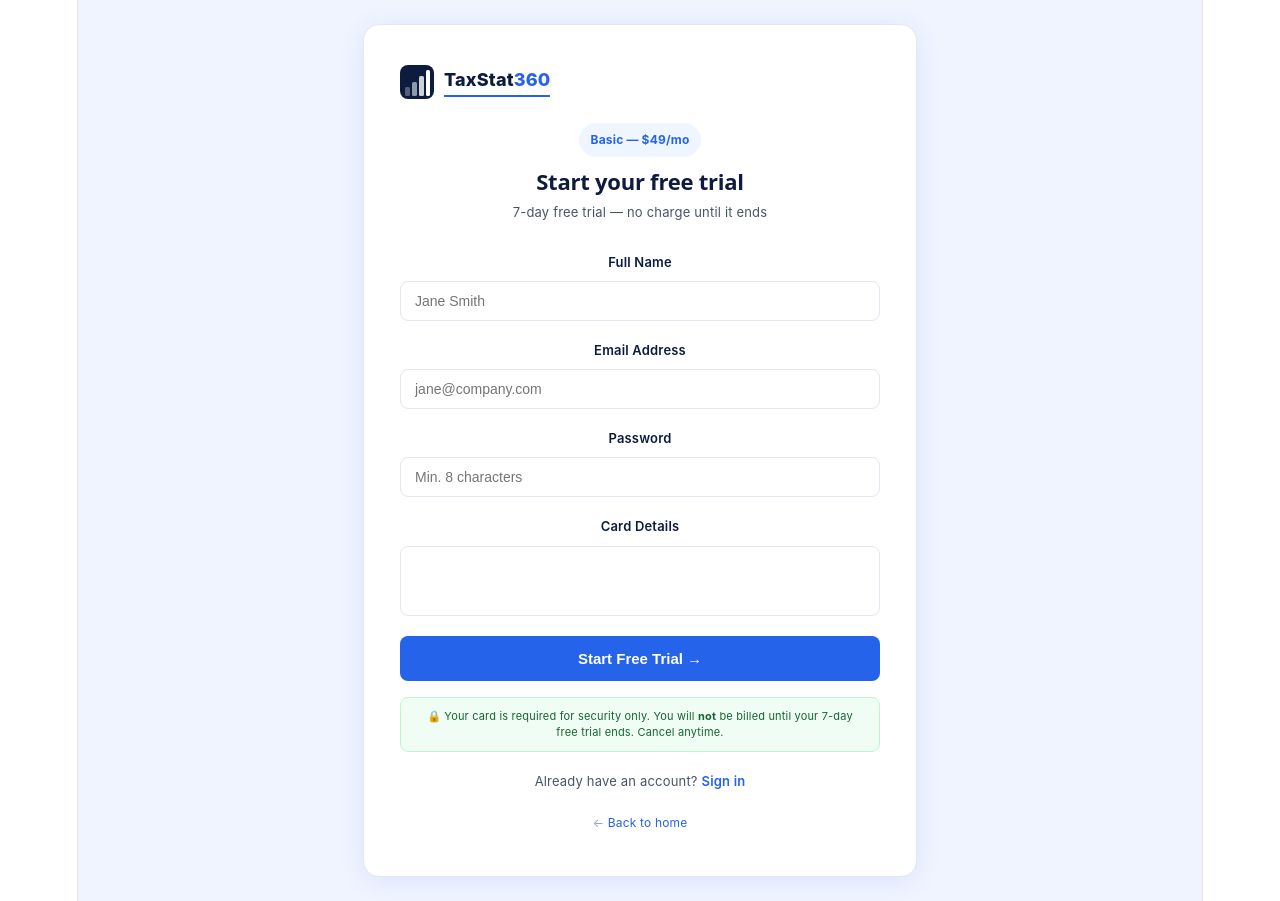
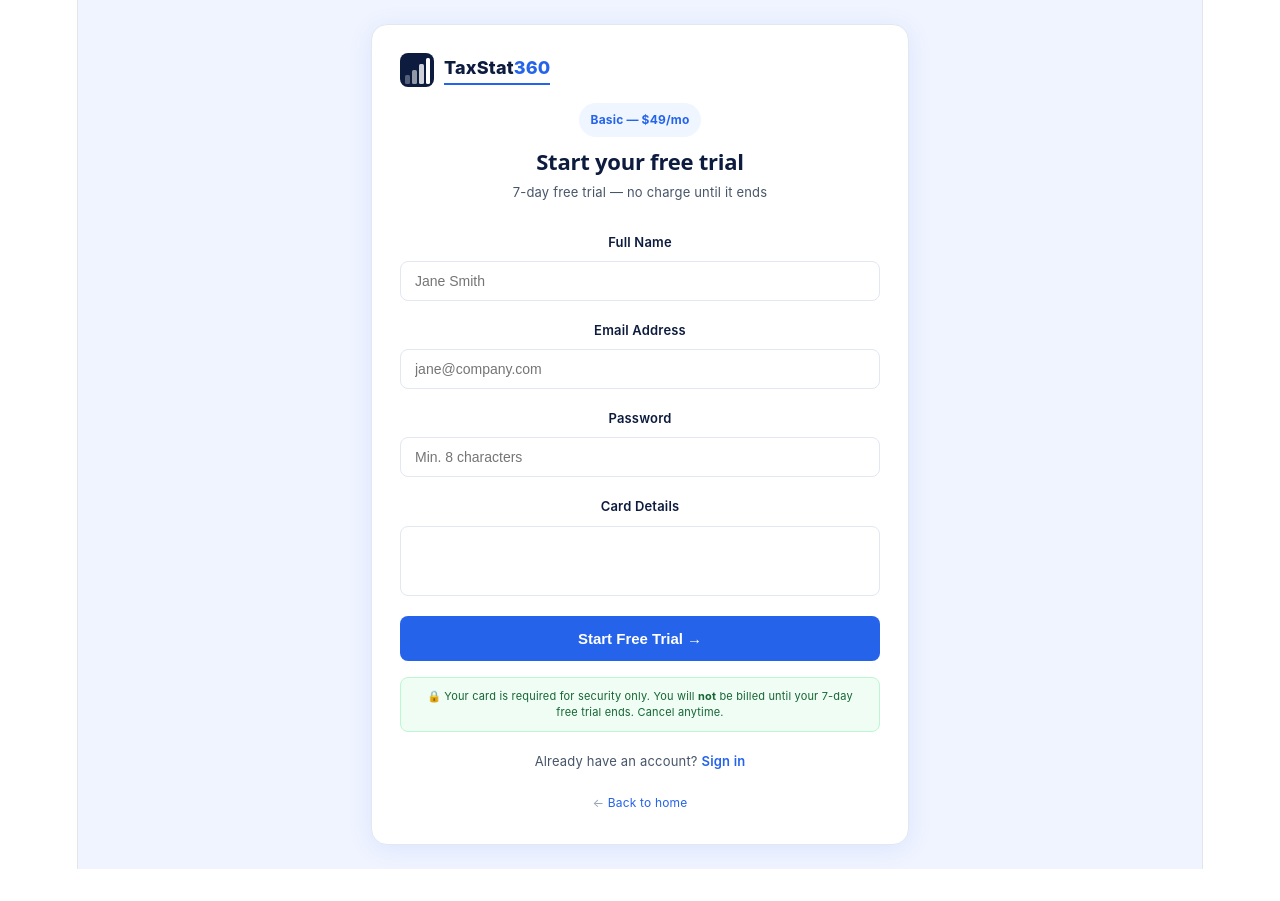
Before and after one commit to natashaverela-speckm/TaxStat360, a React (Vite) app: page /signup in a window 1280 px wide. After the commit the page ends 869 px from the top, so only its background shows below. Built offline with nearby package versions, Linux system fonts and the light colour scheme.

Commit message:
Fix signup form layout - compact spacing

```diff
--- a/src/Onboarding.jsx
+++ b/src/Onboarding.jsx
@@ -3,8 +3,8 @@ import { useNavigate, useLocation } from 'react-router-dom'
 const N='#0D1B3E',B='#2563EB',SL='#475569'
 const API='https://app.taxstat360.com'
 const PK='pk_test_51TJPXq5MkNEttBVv7cYT6PpzXUhFaTS8iqFXfGqscrRXDsACVAZbZ2SVNQ0Gr8pQ9I0Dbo6OCpsaIKMLc9O8PCHr00TtaIAHB8'
-const LOGO=()=>(<div style={{display:'flex',alignItems:'center',gap:10,marginBottom:24}}><svg width="34" height="34" viewBox="0 0 34 34"><rect width="34" height="34" rx="8" fill="#0D1B3E"/><rect x="5" y="22" width="5" height="9" rx="1.5" fill="white" opacity="0.3"/><rect x="12" y="17" width="5" height="14" rx="1.5" fill="white" opacity="0.55"/><rect x="19" y="11" width="5" height="20" rx="1.5" fill="white" opacity="0.8"/><rect x="26" y="5" width="4" height="26" rx="1.5" fill="white"/></svg><div style={{fontWeight:800,color:N,fontSize:18,borderBottom:'2px solid #2563EB',paddingBottom:'1px'}}>TaxStat<span style={{color:B}}>360</span></div></div>)
-const Wrap=({children})=>(<div style={{minHeight:'100vh',background:'#F0F4FF',display:'flex',alignItems:'center',justifyContent:'center',padding:24,fontFamily:'Inter,sans-serif'}}><div style={{background:'#fff',borderRadius:16,padding:'40px 36px',maxWidth:480,width:'100%',boxShadow:'0 4px 24px rgba(37,99,235,0.10)',border:'1px solid #E2E8F0'}}><LOGO/>{children}</div></div>)
+const LOGO=()=>(<div style={{display:'flex',alignItems:'center',gap:10,marginBottom:16}}><svg width="34" height="34" viewBox="0 0 34 34"><rect width="34" height="34" rx="8" fill="#0D1B3E"/><rect x="5" y="22" width="5" height="9" rx="1.5" fill="white" opacity="0.3"/><rect x="12" y="17" width="5" height="14" rx="1.5" fill="white" opacity="0.55"/><rect x="19" y="11" width="5" height="20" rx="1.5" fill="white" opacity="0.8"/><rect x="26" y="5" width="4" height="26" rx="1.5" fill="white"/></svg><div style={{fontWeight:800,color:N,fontSize:18,borderBottom:'2px solid #2563EB',paddingBottom:'1px'}}>TaxStat<span style={{color:B}}>360</span></div></div>)
+const Wrap=({children})=>(<div style={{minHeight:'100vh',background:'#F0F4FF',display:'flex',alignItems:'center',justifyContent:'center',padding:24,fontFamily:'Inter,sans-serif'}}><div style={{background:'#fff',borderRadius:16,padding:'28px 28px',maxWidth:480,width:'100%',boxShadow:'0 4px 24px rgba(37,99,235,0.10)',border:'1px solid #E2E8F0'}}><LOGO/>{children}</div></div>)
 
 function SignupScreen(){
   const nav=useNavigate()
@@ -105,7 +105,7 @@ function EntityScreen(){
     <div style={{marginBottom:8}}><span style={{background:'#EFF6FF',color:B,fontSize:11,fontWeight:700,padding:'3px 10px',borderRadius:20}}>Step 1 of 3</span></div>
     <h2 style={{color:N,fontSize:22,fontWeight:800,margin:'0 0 4px'}}>What type of business entity?</h2>
     <p style={{color:SL,fontSize:13,margin:'0 0 24px'}}>This helps us map the right IRS schedules for you.</p>
-    <div style={{display:'grid',gridTemplateColumns:'1fr 1fr',gap:10,marginBottom:24}}>
+    <div style={{display:'grid',gridTemplateColumns:'1fr 1fr',gap:10,marginBottom:16}}>
       {types.map(t=>(<div key={t} onClick={()=>setSelected(t)} style={{padding:'14px 12px',border:'2px solid '+(selected===t?B:'#E2E8F0'),borderRadius:10,cursor:'pointer',textAlign:'center',fontSize:13,fontWeight:600,color:selected===t?B:N,background:selected===t?'#EFF6FF':'#fff',transition:'all 0.15s'}}>{t}</div>))}
     </div>
     <button onClick={()=>{if(selected){localStorage.setItem('entityType',selected);nav('/onboarding/business')}}} disabled={!selected} style={{width:'100%',padding:14,background:selected?B:'#94a3b8',color:'#fff',border:'none',borderRadius:8,fontWeight:700,fontSize:15,cursor:selected?'pointer':'not-allowed'}}>Continue →</button>
@@ -144,7 +144,7 @@ function ImportScreen(){
     <div style={{marginBottom:8}}><span style={{background:'#EFF6FF',color:B,fontSize:11,fontWeight:700,padding:'3px 10px',borderRadius:20}}>Step 3 of 3</span></div>
     <h2 style={{color:N,fontSize:22,fontWeight:800,margin:'0 0 4px'}}>Connect your accounting software</h2>
     <p style={{color:SL,fontSize:13,margin:'0 0 24px'}}>We'll import your financial data to power your AI analysis.</p>
-    <div style={{display:'grid',gridTemplateColumns:'1fr 1fr',gap:12,marginBottom:24}}>
+    <div style={{display:'grid',gridTemplateColumns:'1fr 1fr',gap:12,marginBottom:16}}>
       {integrations.map(i=>(<div key={i.name} onClick={()=>window.open(API+'/integrations/'+i.name.toLowerCase()+'/connect','_blank')} style={{padding:'18px 12px',border:'1px solid #E2E8F0',borderRadius:10,cursor:'pointer',textAlign:'center',transition:'all 0.15s'}} onMouseOver={e=>e.currentTarget.style.borderColor=i.color} onMouseOut={e=>e.currentTarget.style.borderColor='#E2E8F0'}><div style={{width:40,height:40,borderRadius:8,background:i.color,color:'#fff',fontWeight:800,fontSize:13,display:'flex',alignItems:'center',justifyContent:'center',margin:'0 auto 8px'}}>{i.logo}</div><div style={{fontSize:13,fontWeight:600,color:N}}>{i.name}</div></div>))}
     </div>
     <button onClick={()=>nav('/dashboard')} style={{width:'100%',padding:14,background:B,color:'#fff',border:'none',borderRadius:8,fontWeight:700,fontSize:15,cursor:'pointer',marginBottom:12}}>Go to Dashboard →</button>
```
